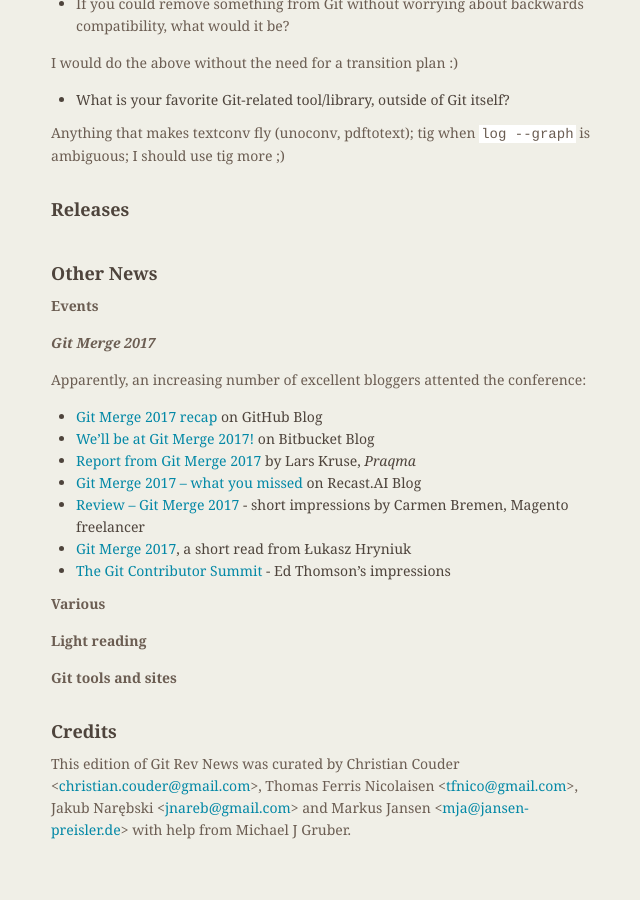
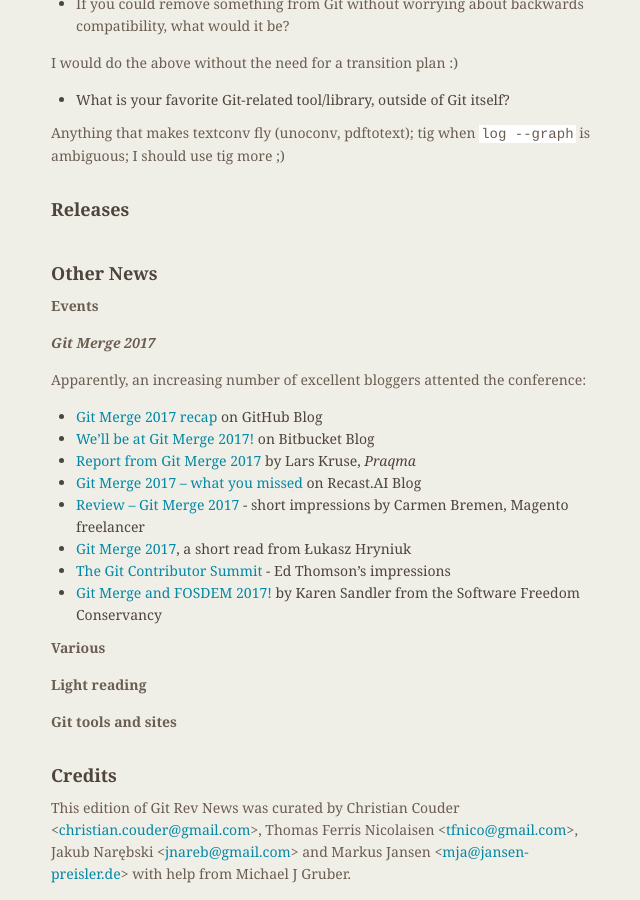
Before and after one commit to git/git.github.io, a Jekyll site: the page built from rev_news/drafts/edition-24.md, in a window 1280 px wide and 900 px high, scrolled down 6609 px. Shown: the whole window, without its empty margins (483-1123 px from the left). Built offline with Jekyll 4.4.1, drawn with Linux system fonts in a browser that asks for light colours; before the commit the page ends 7465 px from its top, so only the background shows below that.

Commit message:
rn-24: add link to Karen's report

```diff
--- a/rev_news/drafts/edition-24.md
+++ b/rev_news/drafts/edition-24.md
@@ -316,6 +316,7 @@
 * [Review – Git Merge 2017](http://neoshops.de/2017/02/04/review-git-merge-2017/) - short impressions by Carmen Bremen, Magento freelancer
 * [Git Merge 2017](http://hryniuk.pl/post/git-merge-2017/), a short read from Łukasz Hryniuk
 * [The Git Contributor Summit](https://www.edwardthomson.com/blog/git_contributor_summit.html) - Ed Thomson's impressions
+* [Git Merge and FOSDEM 2017!](https://sfconservancy.org/blog/2017/feb/17/git-merge-fosdem/) by Karen Sandler from the Software Freedom Conservancy
 
 __Various__
 
```
